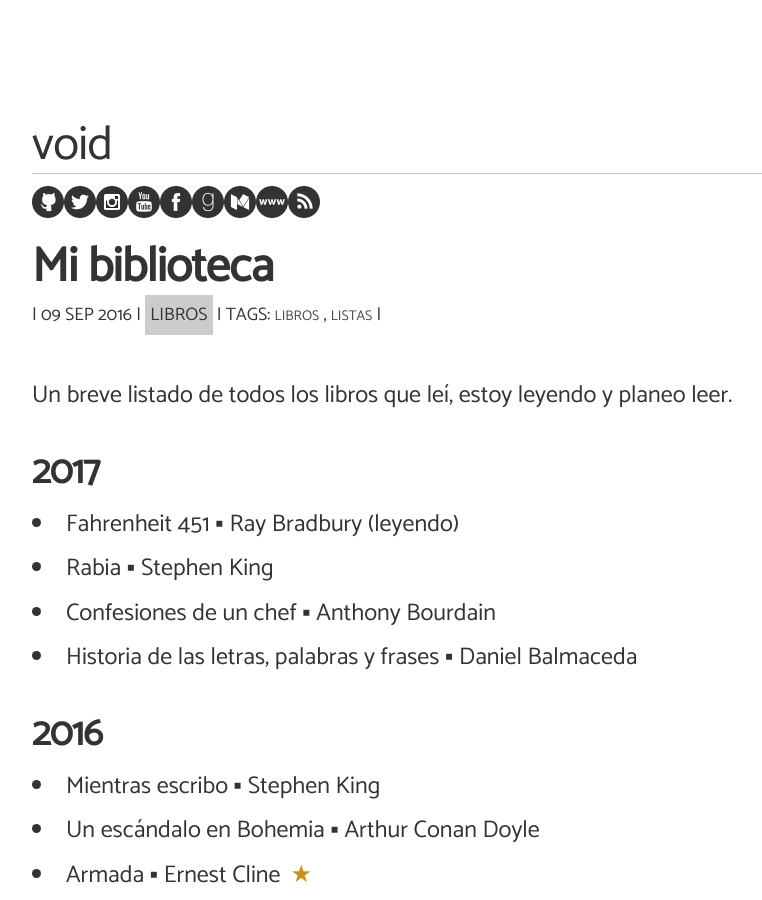
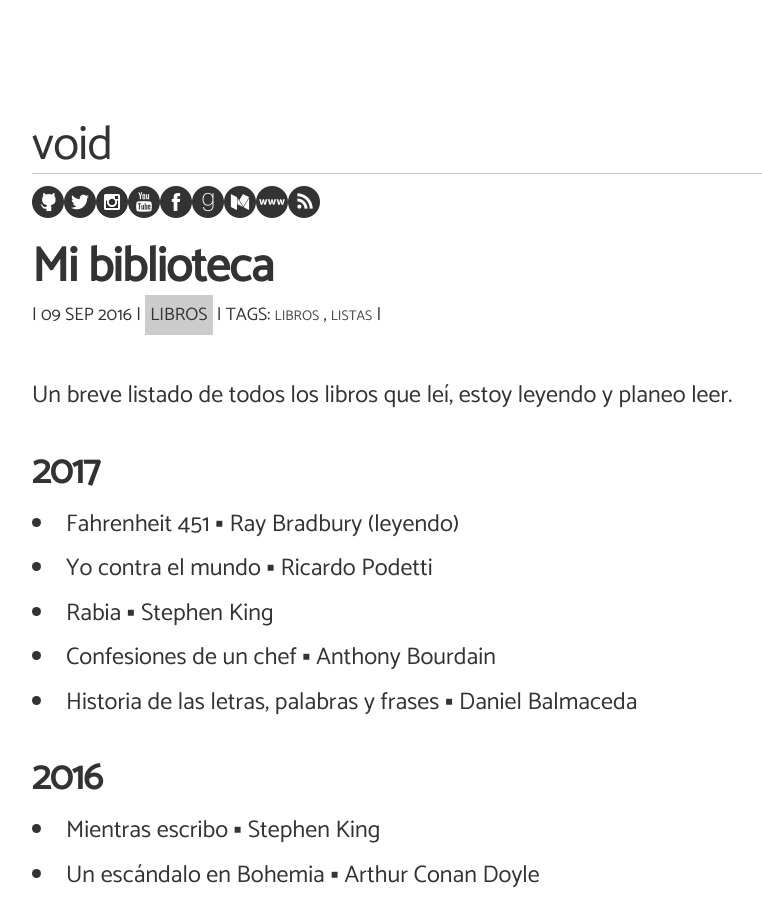
Before and after one commit to angelsimon/angelsimon.github.io, a Jekyll site: the page built from _posts/2016-09-09-libros-que-termine.md, in a window 1280 px wide and 900 px high. Shown: the whole window, without its empty margins (32-794 px from the left). Built offline with Jekyll 4.4.1, drawn with Linux system fonts in a browser that asks for light colours; nearby versions of some CDN libraries; comment, search, counter and statistics services are not loaded.

Commit message:
Update 2016-09-09-libros-que-termine.md

```diff
--- a/_posts/2016-09-09-libros-que-termine.md
+++ b/_posts/2016-09-09-libros-que-termine.md
@@ -12,6 +12,7 @@ Un breve listado de todos los libros que leí, estoy leyendo y planeo leer.
 <h2>2017</h2>
 <ul>
 <li>Fahrenheit 451 &#9642; Ray Bradbury (leyendo)</li>
+<li>Yo contra el mundo &#9642; Ricardo Podetti</li>
 <li>Rabia &#9642; Stephen King</li>
 <li>Confesiones de un chef &#9642; Anthony Bourdain</li>
 <li>Historia de las letras, palabras y frases &#9642; Daniel Balmaceda</li>
```
